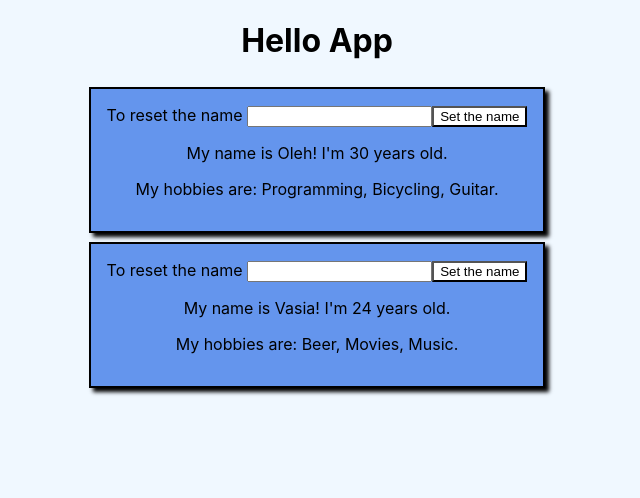
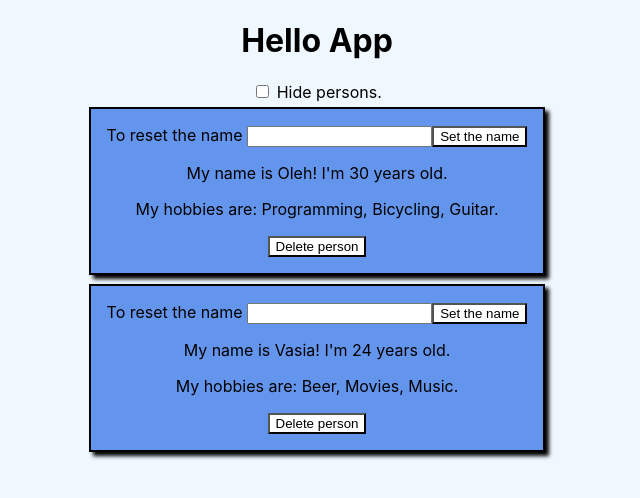
Before and after one commit to bondarukoleh/burgers_cafe_react_course, a React (Create React App) app: page / in a window 1280 px wide. Shown: the top 498 px of the page, without its empty margins (323-963 px from the left). Built offline with nearby package versions, Linux system fonts and the light colour scheme.

Commit message:
improved a little bit test app

```diff
--- a/src/components/App.js
+++ b/src/components/App.js
@@ -1,23 +1,53 @@
-import React from 'react';
+import React, {Component} from 'react';
 import '../css/App.css';
 import Person from "./Person/Person";
 
-const DBData = {
+class App extends Component {
+  state = {
+    showPersons: true,
     persons: [
-    {name: "Oleh", age: 30, hobbies: ['Programming', 'Bicycling', 'Guitar']},
-    {name: "Vasia", age: 24, hobbies: ['Beer', 'Movies', 'Music']}
+      {id: 'qwe', name: "Oleh", age: 30, hobbies: ['Programming', 'Bicycling', 'Guitar']},
+      {id: 'ert', name: "Vasia", age: 24, hobbies: ['Beer', 'Movies', 'Music']}
     ]
   };
 
-const App = () => {
+  toggleShowingPersons = function (e) {
+    this.setState({showPersons: !e.target.checked});
+  }.bind(this);
+
+  deletePerson = (personId) => {
+    const persons =  [...this.state.persons];
+    const indexToDelete = persons.findIndex(({id}) => id === personId);
+    persons.splice(indexToDelete, 1);
+    this.setState({persons});
+  }
+
+  render() {
+    const {showPersons} = this.state;
+    let persons = null;
+    if (showPersons) {
+      persons = <div className="person-wrap">
+        {
+          this.state.persons
+          .map(({name, age, hobbies, id}) =>
+            <Person
+              name={name}
+              age={age}
+              key={id}
+              deleteButtonHandler={() => this.deletePerson(id)}>{hobbies}</Person>)
+        }
+      </div>;
+    }
+
     return <div className="App">
       <header className="App-header">
         <h1>Hello App</h1>
-      <div className="person-wrap">
-        {DBData.persons.map(({name, age, hobbies}) => <Person name={name} age={age} key={name}>{hobbies}</Person>)}
-      </div>
+        <input type='checkbox' id='showPersons' onChange={this.toggleShowingPersons}/>
+        <label htmlFor='showPersons'> Hide persons.</label>
+        {persons}
       </header>
     </div>;
-};
+  }
+}
 
 export default App;
--- a/src/components/Person/Person.js
+++ b/src/components/Person/Person.js
@@ -24,6 +24,7 @@ const Person = (props) => {
     <button onClick={handleSetName} style={buttonStyle}>Set the name</button>
     <p>My name is {personState.name}! I'm {personState.age} years old.</p>
     <p>My hobbies are: {personHobbies.join(', ')}.</p>
+    <button onClick={props.deleteButtonHandler} style={buttonStyle}>Delete person</button>
   </div>;
 };
 
```
Lines whose indentation alone changed are shown as unchanged.
